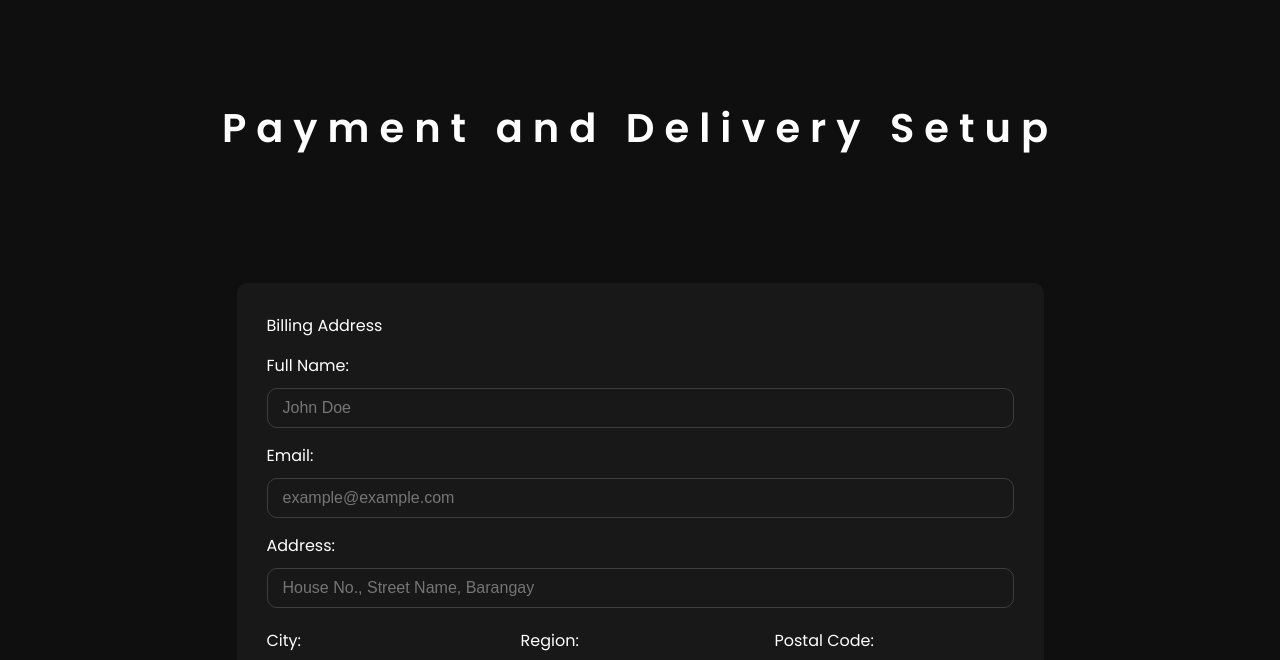
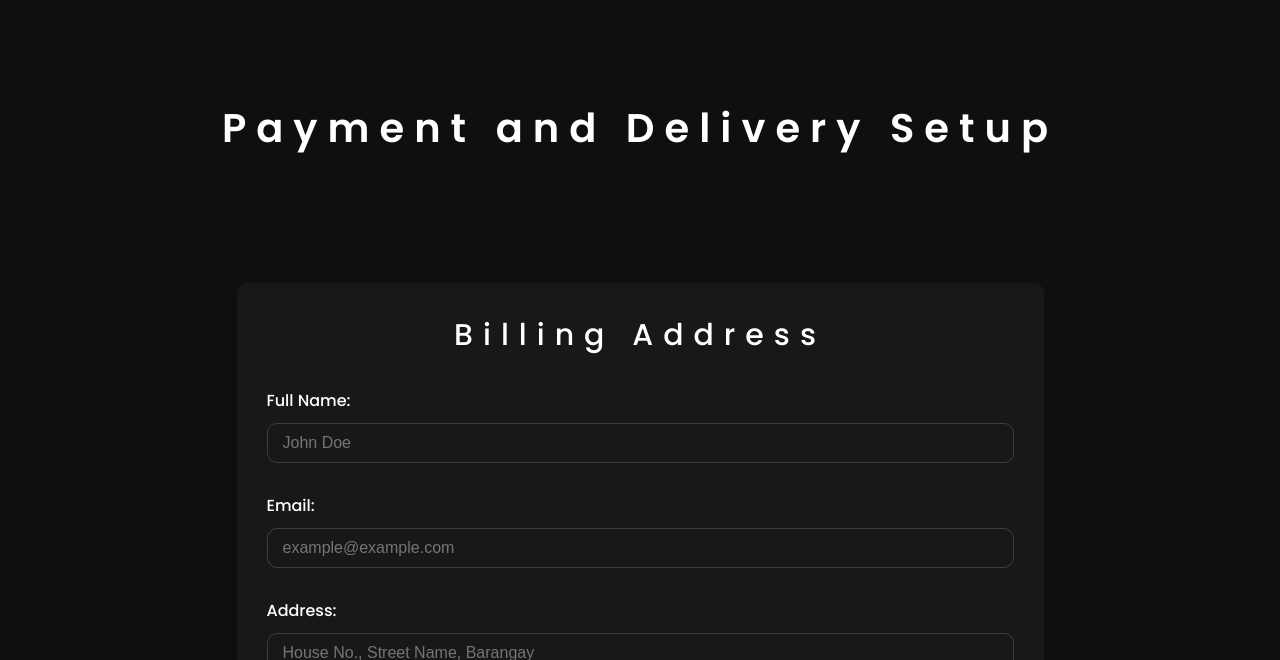
Before and after one commit to GioielGuevarra/meliorae, a plain HTML site: page transaction.html in a window 1280 px wide. Shown: the part 77-737 px from the top of the page. Drawn offline with Linux system fonts and the light colour scheme.

Commit message:
fix minor issues

```diff
--- a/styles/transaction.css
+++ b/styles/transaction.css
@@ -24,17 +24,26 @@ body{
     flex:1 1 250px;
 }
 
+.transac-title {
+    font-size: 30px;
+    font-weight: 500;
+    letter-spacing: 10px;
+    text-align: center;
+}
+
 .transac-container form .row .cols .title{
     font-size: 24px;;
     padding-bottom: 5px;
     font-weight: 500;
 }
 .transac-container form .row .cols .inputBox{
-margin: 15px 0;
+margin: 30px 0;
 }
 .transac-container form .row .cols .inputBox span{
     margin-bottom: 10px;
     display: block;
+    font-weight: 500;
+    /* color: #FFB800; */
 }
 .transac-container form .row .cols .inputBox input{
     width: 100%;
@@ -44,6 +53,7 @@ margin: 15px 0;
     text-transform: none;
     border-radius: 10px;
     background-color: #191818;
+    color: #ffff;
 }
 .transac-container form .row .cols .inputBox input:focus{
     border: 1px solid #D1AB47;
--- a/transaction.html
+++ b/transaction.html
@@ -6,6 +6,7 @@
     <title>Meliorae | Billing Process</title>
     <link rel="stylesheet" href="styles/global.css">
     <link rel="stylesheet" href="styles/transaction.css">
+    <script src="script.js" defer></script>
     <style>
         @import url('https://fonts.googleapis.com/css2?family=Poppins:ital,wght@0,100;0,200;0,300;0,400;0,500;0,600;0,700;0,800;0,900;1,100;1,200;1,300;1,400;1,500;1,600;1,700;1,800;1,900&display=swap');
     </style>
```
